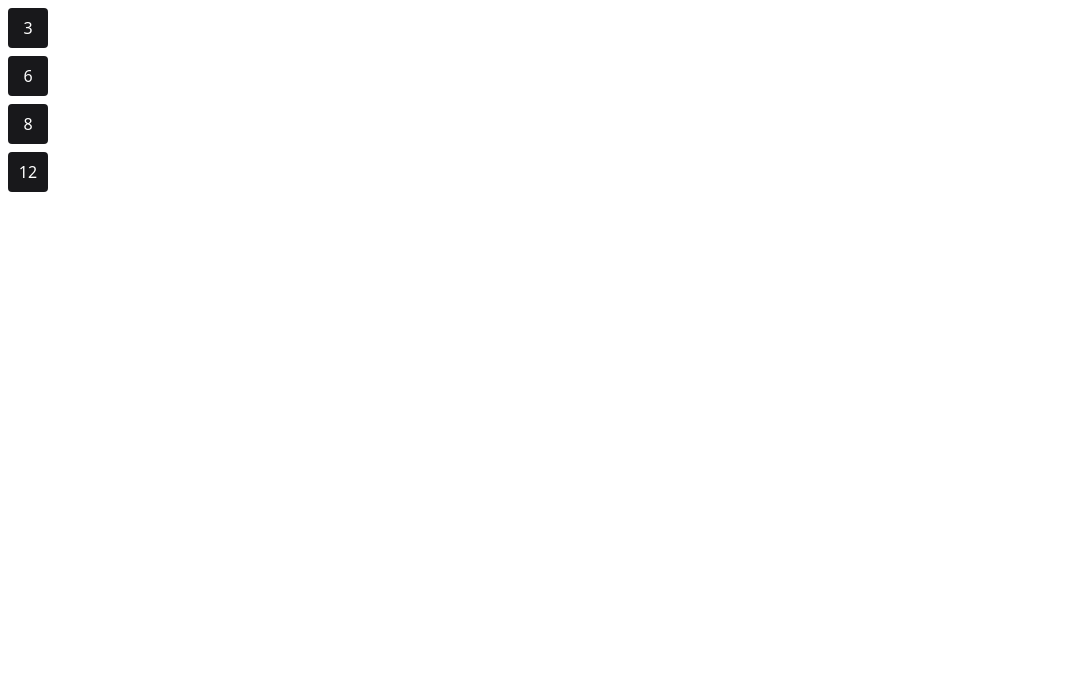
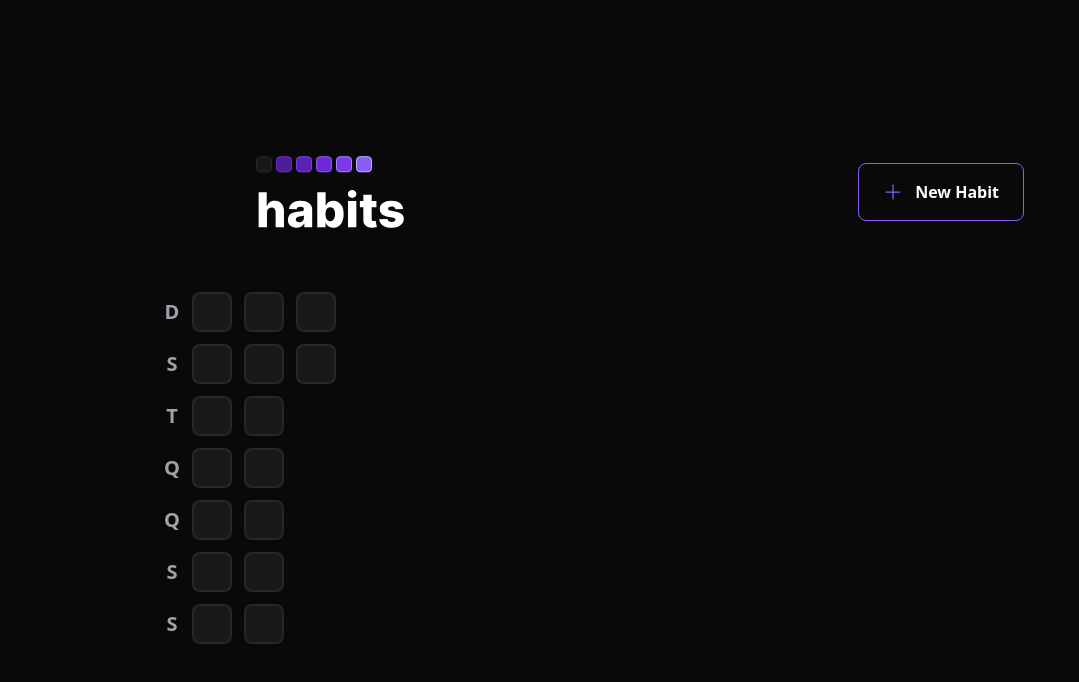
Before and after one commit to sibelly/nlw-setup, a React (Vite) app in the folder web/: page / in a window 1280 px wide. Shown: the top 682 px of the page, without its empty margins (0-1079 px from the left). Built offline with nearby package versions, Linux system fonts and the light colour scheme.

Commit message:
feat: habits table and components

```diff
--- a/web/index.html
+++ b/web/index.html
@@ -6,7 +6,7 @@
     <meta name="viewport" content="width=device-width, initial-scale=1.0" />
     <title>Vite + React + TS</title>
   </head>
-  <body>
+  <body class="bg-background text-white">
     <div id="root"></div>
     <script type="module" src="/src/main.tsx"></script>
   </body>
--- a/web/package.json
+++ b/web/package.json
@@ -9,6 +9,7 @@
     "preview": "vite preview"
   },
   "dependencies": {
+    "phosphor-react": "^1.4.1",
     "react": "^18.2.0",
     "react-dom": "^18.2.0"
   },
--- a/web/src/App.tsx
+++ b/web/src/App.tsx
@@ -1,15 +1,18 @@
-import { Habit } from "./components/Habit"
+import { Header } from "./components/Header"
+import { SummaryTable } from "./components/SummaryTable"
 import './styles/global.css'
 
-function App() {
+export function App() {
 
   return (
-    <>
-      <Habit completed={3}/>
-      <Habit completed={6}/>
-      <Habit completed={8}/>
-      <Habit completed={12}/>
-    </>
+    <div className="w-screen h-screen flex justify-center items-center">
+      <div className="w-full max-w-5xl px-6 flex flex-col gap-16">
+
+        <Header />
+        <SummaryTable />
+      </div>
+
+    </div>
   )
 }
 
--- a/web/src/components/Habit.tsx
+++ /dev/null
@@ -1,12 +0,0 @@
-import './Habit'
-interface HabitProps {
-  completed: number
-}
-
-export function Habit(props: HabitProps) {
-  return (
-    <div className='bg-zinc-900 w-10 h-10 text-white rounded m-2 text-center flex items-center justify-center'>
-      {props.completed}
-    </div>
-  )
-}
--- /dev/null
+++ b/web/src/components/HabitDay.tsx
@@ -0,0 +1,10 @@
+// import './HabitDay'
+// interface HabitProps {
+//   completed: number
+// }
+
+export function HabitDay() {
+  return (
+    <div className="w-10 h-10 bg-zinc-900 border-2 border-zinc-800 rounded-lg"></div>
+  )
+}
--- /dev/null
+++ b/web/src/components/Header.tsx
@@ -0,0 +1,17 @@
+import { Plus } from "phosphor-react";
+import logoImage from '../assets/logo.svg'
+
+export function Header() {
+  return (
+    <div className="w-full max-w-3xl mx-auto flex items-center justify-between">
+      <img src={logoImage} alt="Habits" />
+      <button
+        type="button"
+        className="border border-violet-500 font-semibold rounded-lg px-6 py-4 flex items-center gap-3 hover:border-violet-300"
+      >
+        <Plus size={20} className="text-violet-500"/>
+        New Habit
+      </button>
+    </div>
+  )
+}
--- /dev/null
+++ b/web/src/components/SummaryTable.tsx
@@ -0,0 +1,53 @@
+import { HabitDay } from "./HabitDay"
+
+const weekDays = [
+  'D',
+  'S',
+  'T',
+  'Q',
+  'Q',
+  'S',
+  'S'
+]
+
+export function SummaryTable() {
+  return (
+    <div className="w-full flex">
+      <div className="grid grid-rows-7 grid-flow-row gap-3">
+        {
+          weekDays.map((weekDay, i) => {
+            return (
+              <div
+                key={`${weekDay}-${i}`}
+                className="text-zinc-400 text-xl h-10 w-10 font-bold flex items-center justify-center"
+              >
+                {weekDay}
+              </div>
+            )
+          })
+        }
+
+      </div>
+
+      <div className="grid grid-rows-7 grid-flow-col gap-3">
+        <HabitDay />
+        <HabitDay />
+        <HabitDay />
+        <HabitDay />
+        <HabitDay />
+        <HabitDay />
+        <HabitDay />
+        <HabitDay />
+        <HabitDay />
+        <HabitDay />
+        <HabitDay />
+        <HabitDay />
+        <HabitDay />
+        <HabitDay />
+        <HabitDay />
+        <HabitDay />
+      </div>
+
+    </div>
+  )
+}
--- a/web/src/main.tsx
+++ b/web/src/main.tsx
@@ -1,6 +1,6 @@
 import React from 'react'
 import ReactDOM from 'react-dom/client'
-import App from './App'
+import { App } from './App'
 
 ReactDOM.createRoot(document.getElementById('root') as HTMLElement).render(
   <React.StrictMode>
--- a/web/tailwind.config.cjs
+++ b/web/tailwind.config.cjs
@@ -5,7 +5,14 @@
     './index.html'
   ],
   theme: {
-    extend: {},
+    extend: {
+      colors: {
+        background: '#09090A'
+      },
+      gridTemplateRows: {
+        7: 'repeat(7, minmax(0, 1fr))'
+      }
+    },
   },
   plugins: [],
 }
```
Also changed, not shown: web/src/assets/logo.svg (added), 1 other file (tests, documents, lock files or other folders).
